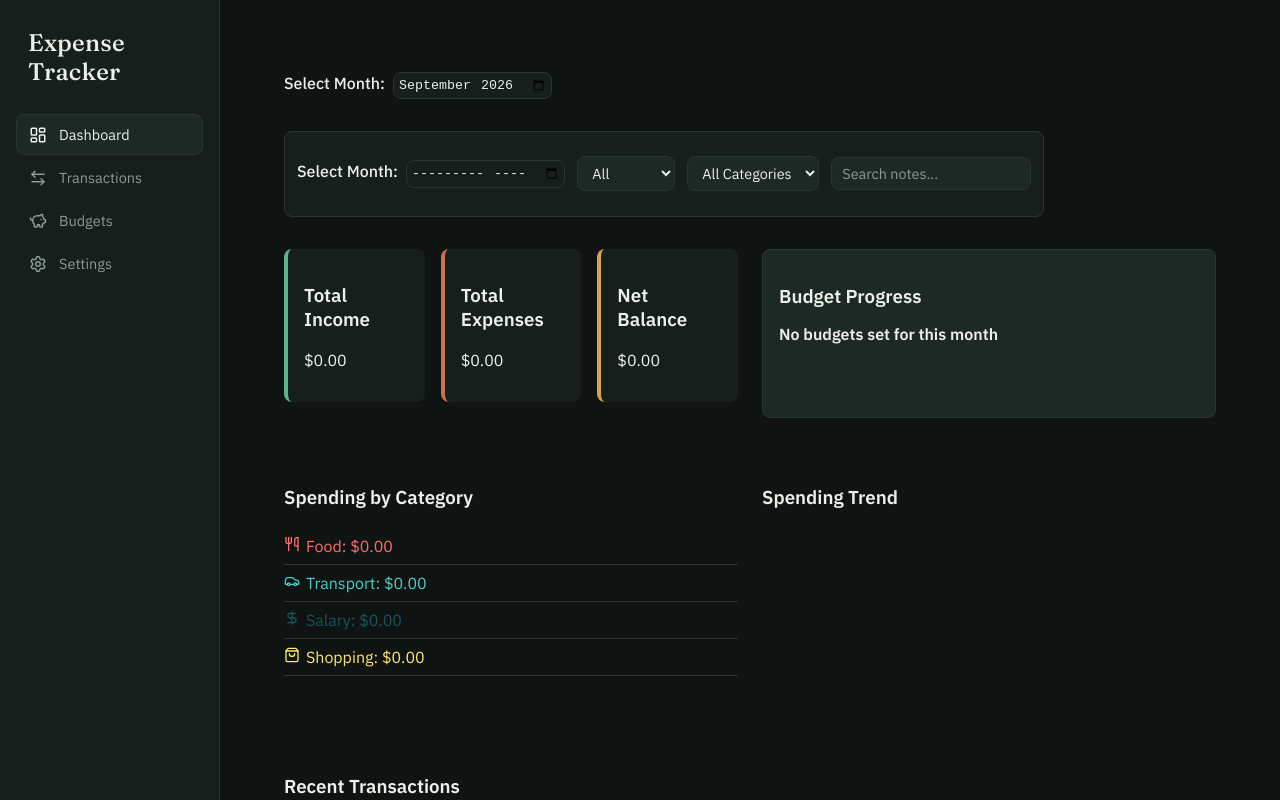
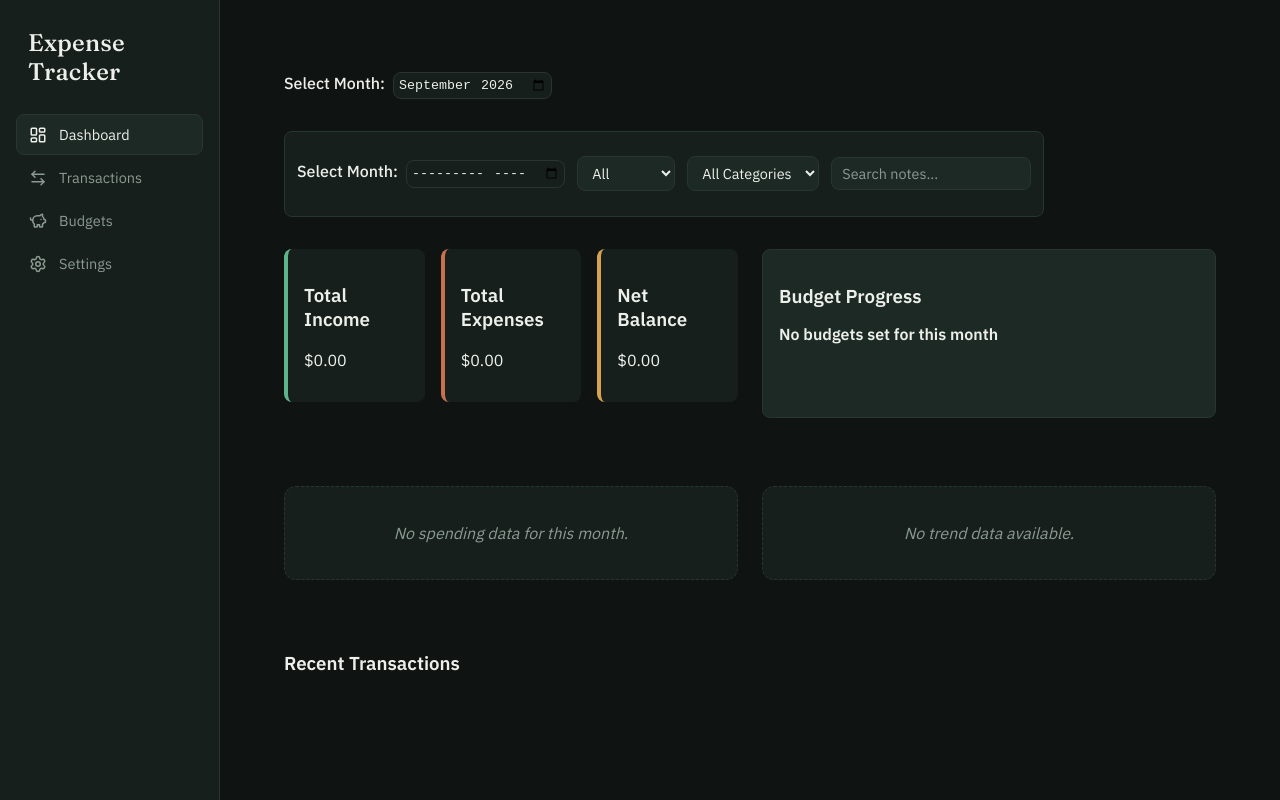
Before and after one commit to karl-Rollins/React_Expense_Tracker, a React (Vite) app: page / in a window 1280 px wide. Built offline with nearby package versions, Linux system fonts and the light colour scheme.

Commit message:
feat: use recharts to build category chart and trend chart

```diff
--- a/package.json
+++ b/package.json
@@ -13,7 +13,8 @@
     "lucide-react": "^1.42.0",
     "react": "^19.2.8",
     "react-dom": "^19.2.8",
-    "react-router-dom": "^7.18.3"
+    "react-router-dom": "^7.18.3",
+    "recharts": "^3.10.1"
   },
   "devDependencies": {
     "@babel/core": "^7.29.7",
--- a/src/components/dashboard/CategoryChart.jsx
+++ b/src/components/dashboard/CategoryChart.jsx
@@ -1,25 +1,51 @@
+import React from "react";
+import {
+  PieChart,
+  Pie,
+  Cell,
+  Tooltip,
+  ResponsiveContainer,
+  Legend,
+} from "recharts";
 import { formatCurrency } from "../../utils/formatCurrency";
+import EmptyState from "../common/EmptyState";
 import "./CategoryChart.css";
 
 export default function CategoryChart({ categories, transactions }) {
-  const categoryTotals = categories.map((cat) => {
-    const total = transactions
-      .filter((tx) => tx.categoryId === cat.id)
-      .reduce((sum, tx) => sum + tx.amount, 0);
-    return { ...cat, total };
-  });
+  const data = categories
+    .map((cat) => {
+      const total = transactions
+        .filter((tx) => tx.categoryId === cat.id && tx.type === "expense")
+        .reduce((sum, tx) => sum + tx.amount, 0);
+      return { name: cat.name, value: total, color: cat.color };
+    })
+    .filter((d) => d.value > 0);
+
+  if (!data.length) {
+    return <EmptyState message="No spending data for this month." />;
+  }
 
   return (
-    <div className="category-chart">
+    <div className="chart-card category-chart">
       <h3>Spending by Category</h3>
-      <ul>
-        {categoryTotals.map((cat) => (
-          <li key={cat.id} style={{ color: cat.color }}>
-            <cat.icon size={16} style={{ marginRight: "6px" }} />
-            {cat.name}: {formatCurrency(cat.total)}
-          </li>
-        ))}
-      </ul>
+      <ResponsiveContainer width="100%" height={300}>
+        <PieChart>
+          <Pie
+            data={data}
+            cx="50%"
+            cy="50%"
+            outerRadius={100}
+            dataKey="value"
+            label={({ name, value }) => `${name}: ${formatCurrency(value)}`}
+          >
+            {data.map((entry, index) => (
+              <Cell key={index} fill={entry.color} />
+            ))}
+          </Pie>
+          <Tooltip formatter={(val) => formatCurrency(val)} />
+          <Legend />
+        </PieChart>
+      </ResponsiveContainer>
     </div>
   );
 }
--- a/src/components/dashboard/TrendChart.jsx
+++ b/src/components/dashboard/TrendChart.jsx
@@ -1,5 +1,16 @@
+import React from "react";
+import {
+  LineChart,
+  Line,
+  XAxis,
+  YAxis,
+  Tooltip,
+  ResponsiveContainer,
+  CartesianGrid,
+} from "recharts";
 import { formatCurrency } from "../../utils/formatCurrency";
 import { formatDate } from "../../utils/formatDate";
+import EmptyState from "../common/EmptyState";
 import "./TrendChart.css";
 
 export default function TrendChart({ transactions }) {
@@ -10,21 +21,33 @@ export default function TrendChart({ transactions }) {
     dailyTotals[day] += tx.type === "expense" ? tx.amount : -tx.amount;
   });
 
-  const trendData = Object.entries(dailyTotals).map(([date, total]) => ({
-    date,
+  const data = Object.entries(dailyTotals).map(([date, total]) => ({
+    date: formatDate(date),
     total,
   }));
 
+  if (!data.length) {
+    return <EmptyState message="No trend data available." />;
+  }
+
   return (
-    <div className="trend-chart">
+    <div className="chart-card trend-chart">
       <h3>Spending Trend</h3>
-      <ul>
-        {trendData.map((d) => (
-          <li key={d.date}>
-            {formatDate(d.date)}: {formatCurrency(d.total)}
-          </li>
-        ))}
-      </ul>
+      <ResponsiveContainer width="100%" height={300}>
+        <LineChart data={data}>
+          <CartesianGrid strokeDasharray="3 3" stroke="var(--border)" />
+          <XAxis dataKey="date" />
+          <YAxis tickFormatter={(val) => formatCurrency(val)} />
+          <Tooltip formatter={(val) => formatCurrency(val)} />
+          <Line
+            type="monotone"
+            dataKey="total"
+            stroke="var(--accent)"
+            strokeWidth={2}
+            dot={{ r: 4 }}
+          />
+        </LineChart>
+      </ResponsiveContainer>
     </div>
   );
 }
--- a/src/pages/DashboardPage.css
+++ b/src/pages/DashboardPage.css
@@ -24,3 +24,16 @@
   grid-template-columns: 1fr 1fr;
   gap: 1.5rem;
 }
+
+.chart-card {
+  background: var(--surface-raised);
+  border-radius: var(--radius-lg);
+  padding: 1rem;
+  box-shadow: 0 2px 6px rgba(0,0,0,0.2);
+}
+
+.chart-card h3 {
+  margin-bottom: 1rem;
+  font-family: var(--font-display);
+  font-size: 1.2rem;
+}
```
Also changed, not shown: 1 other file (tests, documents, lock files or other folders).
